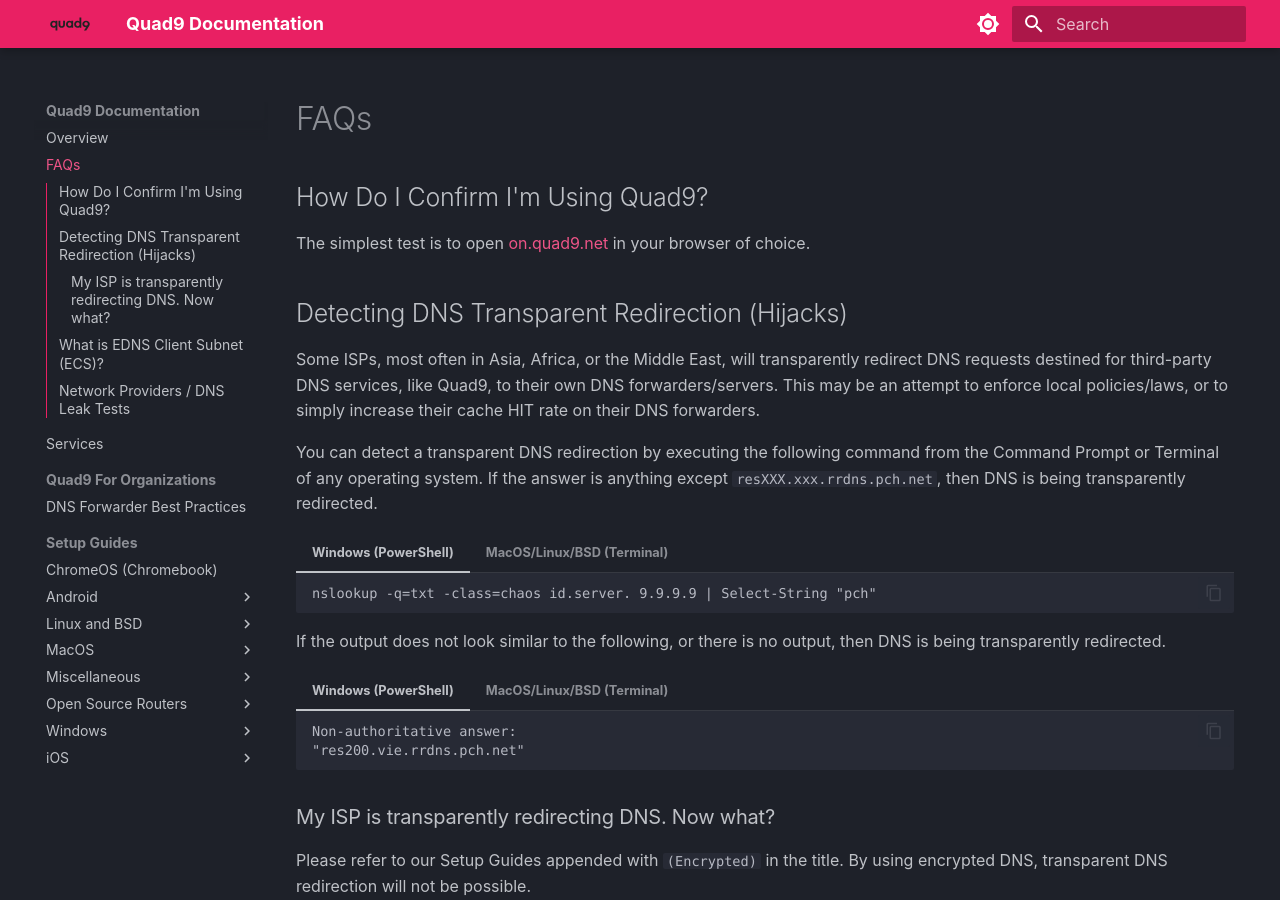
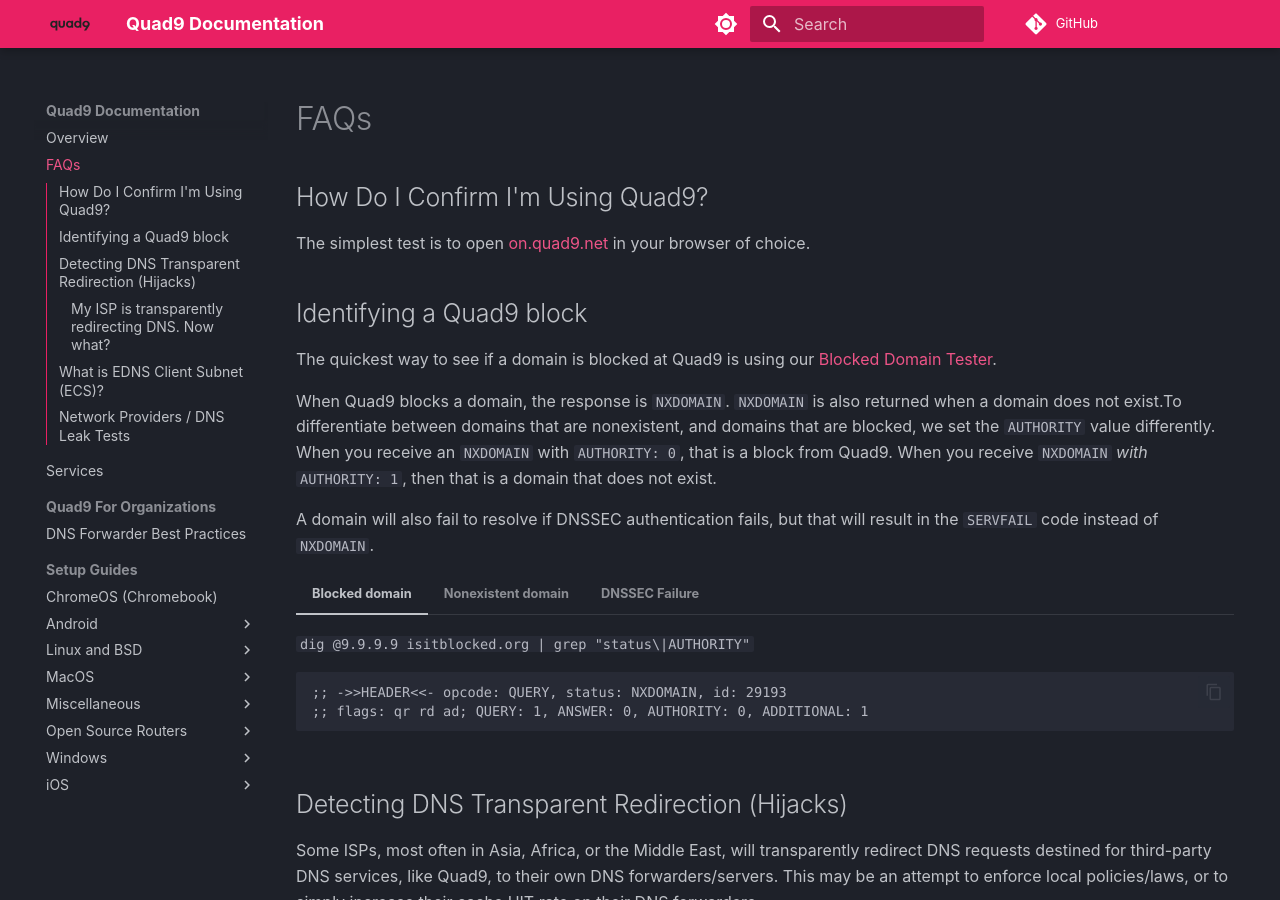
Before and after one commit to Quad9DNS/documentation, an MkDocs documentation site: the page built from docs/FAQs.md, in a window 1280 px wide and 900 px high. Built offline with MkDocs 1.6.1 and Material for MkDocs 9.7.7, drawn with Linux system fonts in a browser that asks for light colours; comment, search, counter and statistics services are not loaded.

````diff
--- a/docs/FAQs.md
+++ b/docs/FAQs.md
@@ -1,6 +1,35 @@
 ## How Do I Confirm I'm Using Quad9?
 
 The simplest test is to open [on.quad9.net](https://on.quad9.net) in your browser of choice.
+
+## Identifying a Quad9 block
+
+The quickest way to see if a domain is blocked at Quad9 is using our [Blocked Domain Tester](https://quad9.net/result).
+
+When Quad9 blocks a domain, the response is `NXDOMAIN`. `NXDOMAIN` is also returned when a domain does not exist.To differentiate between domains that are nonexistent, and domains that are blocked, we set the `AUTHORITY` value differently.  When you receive an `NXDOMAIN` with `AUTHORITY: 0`, that is a block from Quad9. When you receive `NXDOMAIN` *with* `AUTHORITY: 1`, then that is a domain that does not exist.
+
+A domain will also fail to resolve if DNSSEC authentication fails, but that will result in the `SERVFAIL` code instead of `NXDOMAIN`.
+
+=== "Blocked domain"
+
+    `dig @9.9.9.9 isitblocked.org | grep "status\|AUTHORITY"`
+    ```
+    ;; ->>HEADER<<- opcode: QUERY, status: NXDOMAIN, id: 29193
+    ;; flags: qr rd ad; QUERY: 1, ANSWER: 0, AUTHORITY: 0, ADDITIONAL: 1
+    ```
+=== "Nonexistent domain"
+
+    `dig @9.9.9.9 sfaisofnadgre.odafds | grep "status\|AUTHORITY:"`
+    ```
+    ;; ->>HEADER<<- opcode: QUERY, status: NXDOMAIN, id: 22595
+    ;; flags: qr rd ra ad; QUERY: 1, ANSWER: 0, AUTHORITY: 1, ADDITIONAL: 1
+    ```
+=== "DNSSEC Failure"
+
+    `dig @9.9.9.9 A brokendnssec.net +dnssec | grep status`
+    ```
+    ;; ->>HEADER<<- opcode: QUERY, status: SERVFAIL, id: 40999
+    ```
 
 ## Detecting DNS Transparent Redirection (Hijacks)
 
--- a/mkdocs.yml
+++ b/mkdocs.yml
@@ -1,5 +1,6 @@
 site_name: Quad9 Documentation
 site_url: https://quad9dns.github.io/documentation
+repo_url: https://github.com/Quad9DNS/documentation
 
 plugins:
   - social
@@ -30,7 +31,6 @@
     - navigation.index
     - navigation.sections
     - navigation.instant
-      #    - navigation.expand
     - toc.integrate
     - content.code.copy
     - header.autohide
````
Also changed, not shown: README.md (+18 -2 lines).
